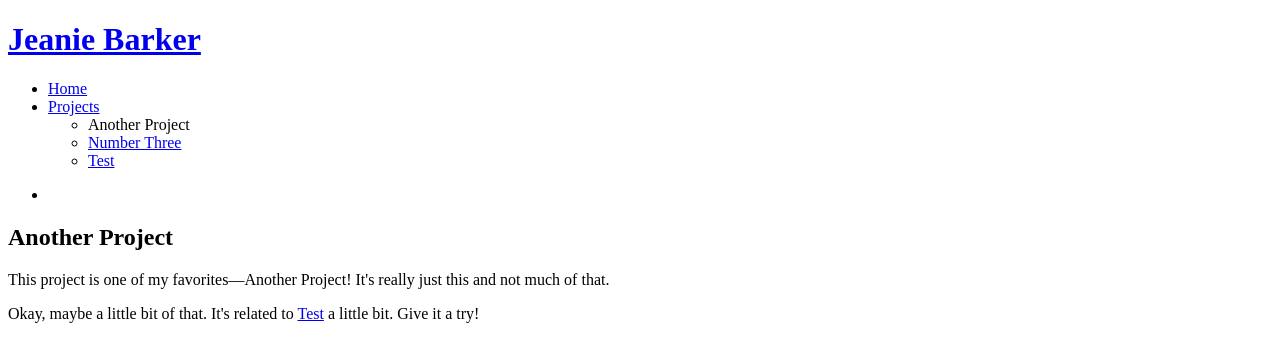
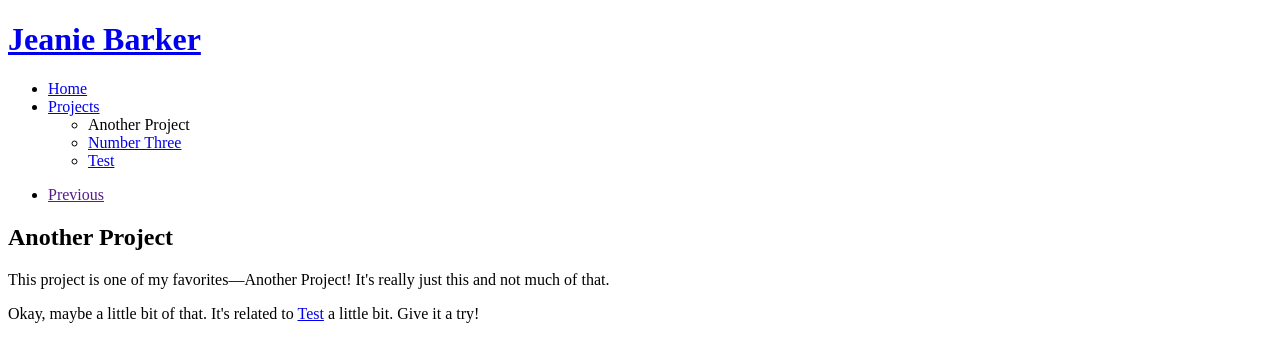
Before and after one commit to i10neorg/jeanie-portfolio, a Jekyll site: the page built from _project/another-project/index.html, in a window 1280 px wide. Shown: the top 353 px of the page. Built offline with Jekyll 4.4.1, drawn with Linux system fonts in a browser that asks for light colours.

Commit message:
use next and previous

```diff
--- a/_layouts/project.html
+++ b/_layouts/project.html
@@ -22,8 +22,8 @@ max-width: 100%;
 	<ul>
 {%- for project in site.project -%}
 	{%- if project.url == page.url %}
-	{%- unless forloop.first -%}<li><a href="">{{ site.project[forloop.index0 - 1].title }}</a></li>{%- endunless -%}
-	{%- unless forloop.last -%}<li><a href="">{{ site.project[forloop.index0 + 1].title }}</a></li>{%- endunless -%}
+	{%- unless forloop.first -%}<li><a href="">Next</a></li>{%- endunless -%}
+	{%- unless forloop.last -%}<li><a href="">Previous</a></li>{%- endunless -%}
 	{%- endif %}
 {%- endfor -%}
 	</ul>
```
